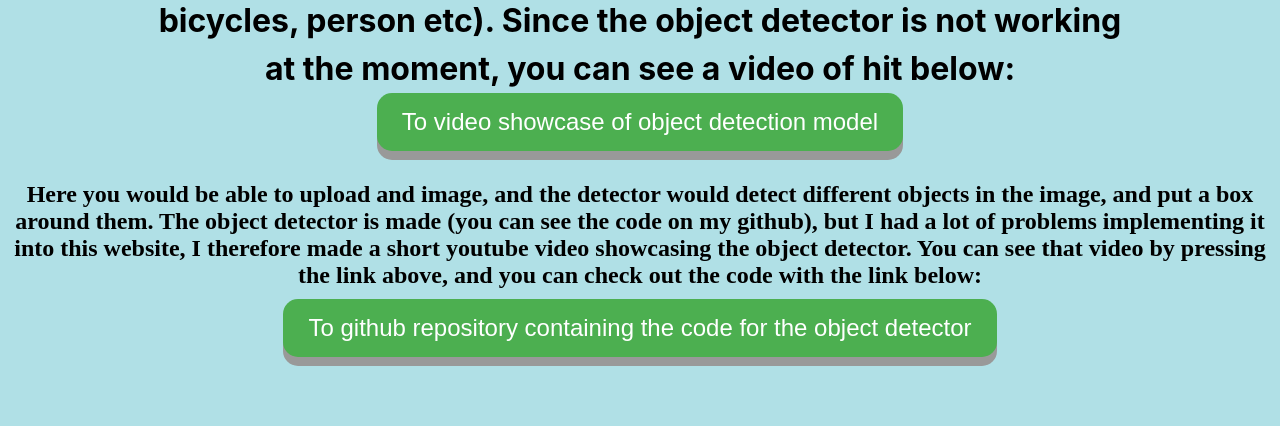
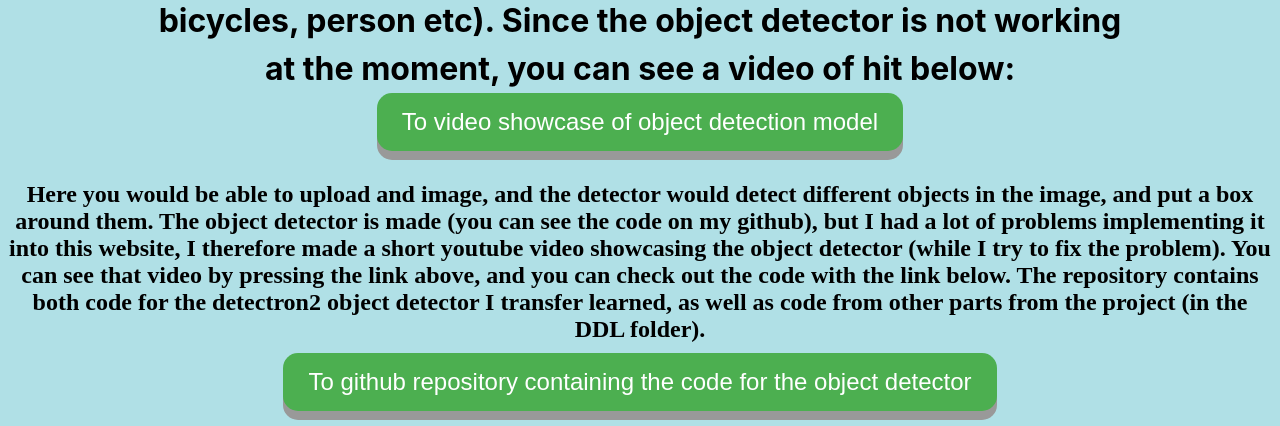
Before and after one commit to EivindKjosbakken/MyWebsite, a Django app: page /projectList/detectron2Showcase in a window 1280 px wide. Shown: the part 374-800 px from the top of the page. Run offline with Django 4.2, Linux system fonts and the light colour scheme.

Commit message:
Changing description and link for detectron2 showcase

```diff
--- a/projects/templates/detectron2Showcase.html
+++ b/projects/templates/detectron2Showcase.html
@@ -71,10 +71,11 @@
   <h2 style="position: relative; top: 10px">
     Here you would be able to upload and image, and the detector would detect different objects in the image, and put a box around them.
     The object detector is made (you can see the code on my github), but I had a lot of problems implementing it into this website, I therefore
-    made a short youtube video showcasing the object detector. You can see that video by pressing the link above, and you can check out the code with the link below:
+    made a short youtube video showcasing the object detector (while I try to fix the problem). You can see that video by pressing the link above, and you can check out the code with the link below.
+    The repository contains both code for the detectron2 object detector I transfer learned, as well as code from other parts from the project (in the DDL folder).
     </h2>
     <button
-    onclick="location.href='https://github.com/EivindKjosbakken?tab=repositories'"
+    onclick="location.href='https://github.com/EivindKjosbakken/CV-DL-Project/tree/master'"
     type="button"
   >
     To github repository containing the code for the object detector
```
